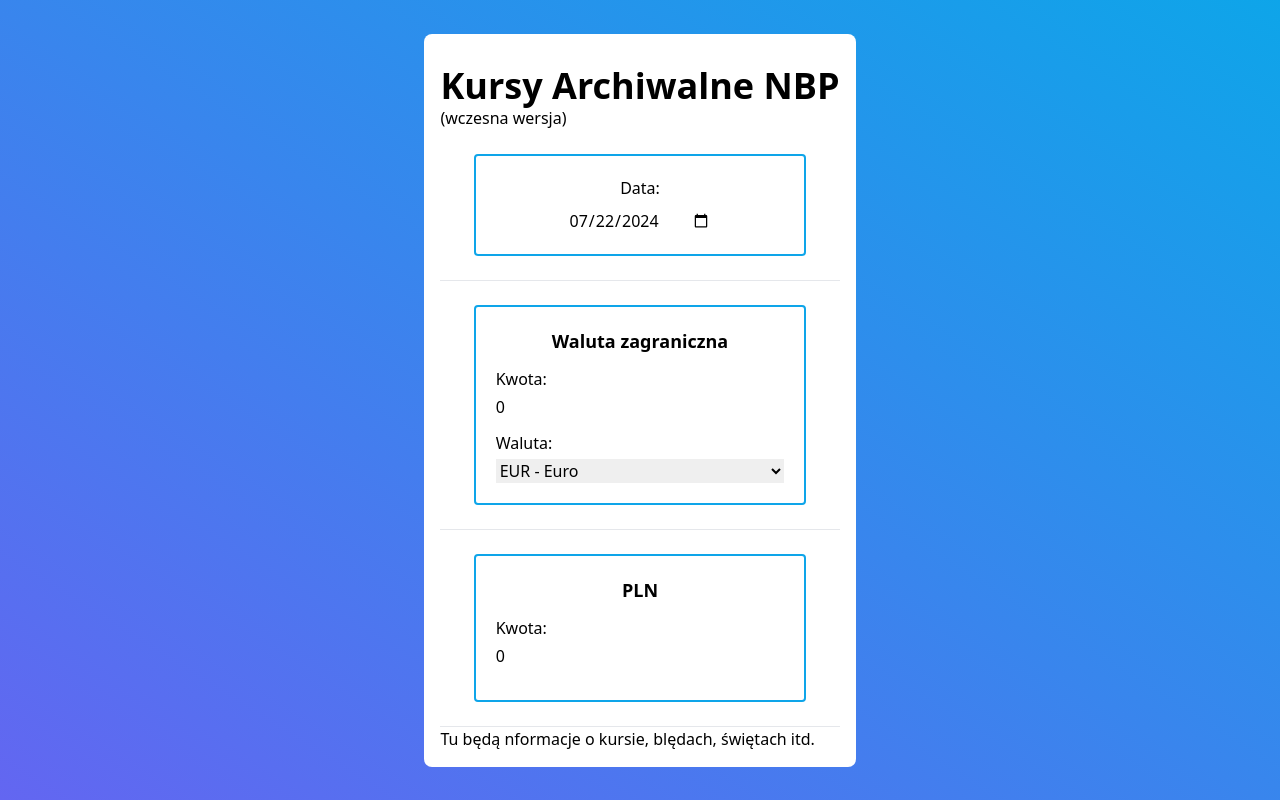
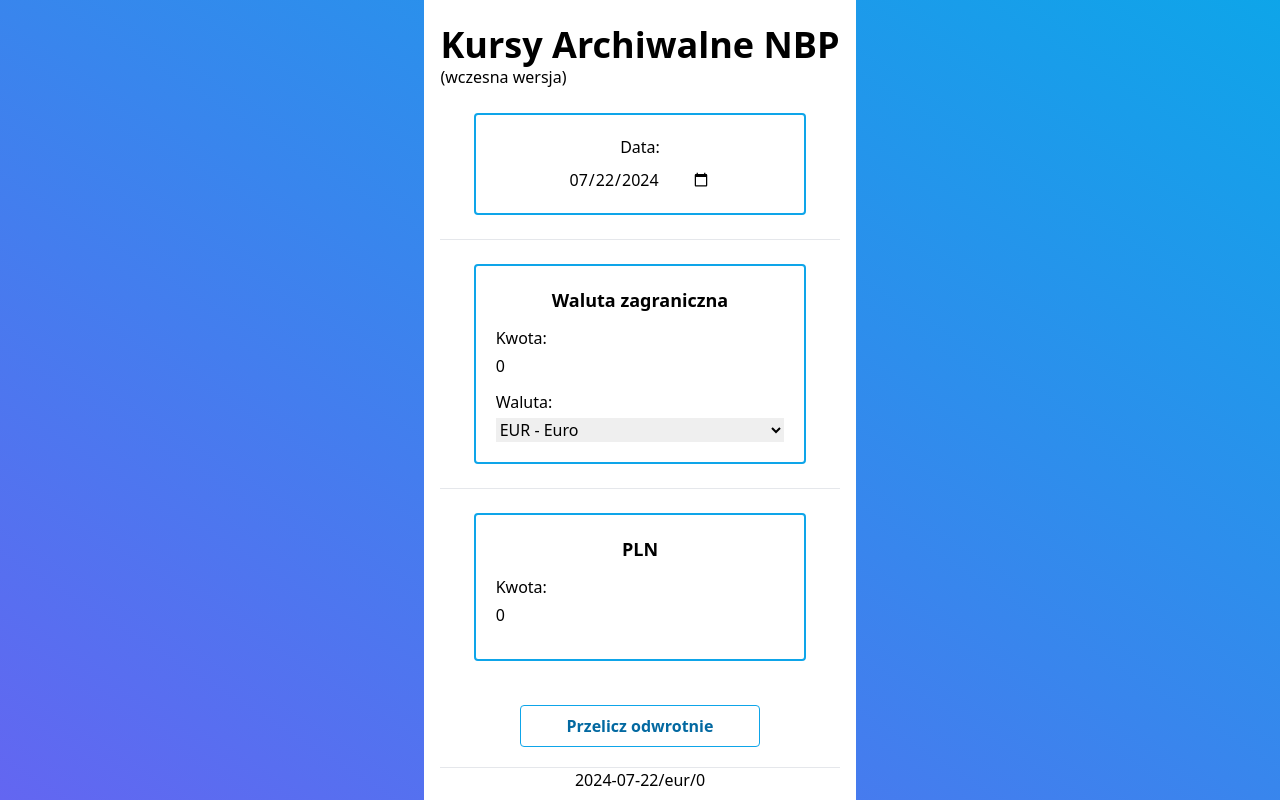
Before and after one commit to Bartek404/-NBPHistoryRates-React, a React (Vite) app: page / in a window 1280 px wide. Built offline with nearby package versions, Linux system fonts and the light colour scheme; no server answers.

Commit message:
Tried a new approach to calculate things. The code is bad but somewhat working. Uploaded for online testing.

```diff
--- a/src/App.jsx
+++ b/src/App.jsx
@@ -13,12 +13,26 @@
     fetch(`https://api.nbp.pl/api/exchangerates/rates/a/${currency}/${date}`)
       .then((res) => res.json())
       .then((data) => {
-        console.log(data);
-        console.log(data.rates[0].mid);
         setExchangeRate(data.rates[0].mid);
       })
       .catch((err) => console.log(err));
   }, [currency, date]);
+
+  useEffect(
+    function calculate() {
+      setAmountTwo(amountOne * exchangeRate);
+    },
+    [amountOne, exchangeRate],
+  );
+
+  function calculate(e) {
+    setAmountOne(e.target.valueAsNumber);
+    setAmountTwo(amountOne * exchangeRate);
+  }
+
+  function calculateTwo() {
+    setAmountOne(amountTwo / exchangeRate);
+  }
 
   return (
     <main className="flex h-screen w-screen flex-col items-center justify-center bg-gradient-to-bl from-sky-500 to-indigo-500 p-4">
@@ -32,33 +46,41 @@
           setDate={(e) => setDate(e.target.value)}
         ></Calendar>
         <hr />
+
         <CurrencyBox
           amount={amountOne}
-          setAmount={(e) => {
-            setAmountOne(e.target.value);
-            setAmountTwo(e.target.value * exchangeRate);
-          }}
+          setAmount={calculate}
           currency={currency}
           setCurrency={(e) => setCurrency(e.target.value)}
           isSelectShown={true}
         >
           Waluta zagraniczna
         </CurrencyBox>
+
         <hr />
+
         <CurrencyBox
           amount={amountTwo}
-          setAmount={(e) => {
-            setAmountTwo(e.target.value);
-            setAmountOne(e.target.value / exchangeRate);
-          }}
+          setAmount={(e) => setAmountTwo(e.target.valueAsNumber)}
           isSelectShown={false}
+          readOnly={false}
         >
           PLN
         </CurrencyBox>
 
+        <button
+          className="mx-20 my-5 rounded border border-sky-500 bg-transparent px-4 py-2 font-semibold text-sky-700 hover:border-transparent hover:bg-sky-500 hover:text-white"
+          onClick={calculateTwo}
+        >
+          Przelicz odwrotnie
+        </button>
         <hr />
 
-        <span>Tu będą nformacje o kursie, blędach, świętach itd.</span>
+        <span>
+          <center>
+            {date}/{currency}/{exchangeRate}
+          </center>
+        </span>
       </div>
     </main>
   );
--- a/src/components/CurrencyBox.jsx
+++ b/src/components/CurrencyBox.jsx
@@ -4,6 +4,7 @@
   currency,
   setCurrency,
   isSelectShown,
+  readOnly,
   children,
 }) {
   return (
@@ -19,6 +20,7 @@
             type="number"
             id="amount-one"
             placeholder="Podaj kwotę"
+            readOnly={readOnly}
           />
         </div>
         {isSelectShown && (
```
